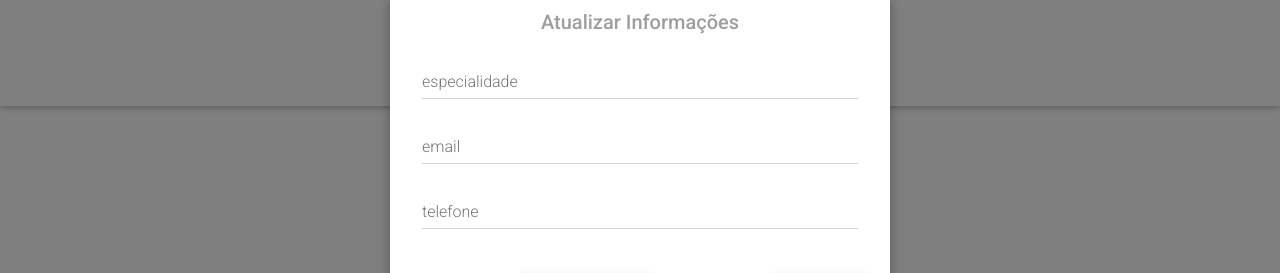
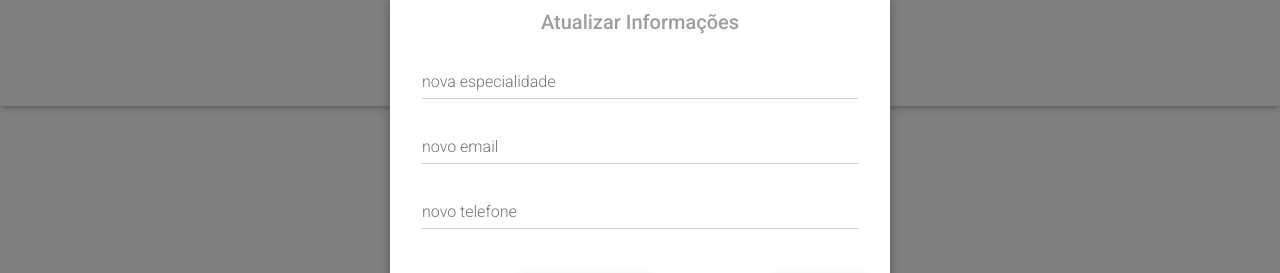
Before and after one commit to wesleylq/When-Doc-Front-end-, a React (Create React App) app: page /menu/meuPerfil in a window 1280 px wide. Both pictures are taken after a click on the icon 1109 px from the left and 124 px from the top of the page. Shown: the part 239-512 px from the top of the page. Built offline with nearby package versions, Linux system fonts and the light colour scheme; no server answers.

Commit message:
melhoria de edit info medico

```diff
--- a/src/Api.js
+++ b/src/Api.js
@@ -1,7 +1,7 @@
 import axios from 'axios';
 
 const api = axios.create({
-    baseURL: ' https://backend-when-doc.herokuapp.com'
+    baseURL: 'https://backend-when-doc.herokuapp.com'
 });
 
 
--- a/src/meuPerfil/EditDados.js
+++ b/src/meuPerfil/EditDados.js
@@ -10,22 +10,44 @@ class MeuPerfil extends React.Component {
       modal14: false,
       medico: ""
     };
+    this.handleSubmit = this.handleSubmit.bind(this);
+    this.novasInformacoes = this.novasInformacoes.bind(this);
   }
 
-handleSubmit = event => {
+handleSubmit = () => {
+    const novaInfo = this.novasInformacoes(this.state.especialidade, this.state.email, this.state.telefone);
     const newDoctor = {
       nome: this.props.nome,
-    especialidade : this.state.especialidade,
+      especialidade : novaInfo.novaEspecialidade,
       cpf : this.props.cpf,
       crm : this.props.crm,
-    email: this.state.email,
-    telefone: this.state.telefone,
+      email: novaInfo.novoEmail,
+      telefone: novaInfo.novoTelefone
 
     }
     api.saveDoctor(newDoctor).then(res => {
         console.log(res);
         console.log(res.data);
     })
+
+}
+
+  novasInformacoes = (especialidade, email, telefone) => {
+    var info = {
+      novaEspecialidade : this.props.especialidade,
+      novoEmail : this.props.email,
+      novoTelefone : this.props.telefone
+    }
+    if(especialidade !== undefined) {
+      info.novaEspecialidade = especialidade;
+    }
+    if(email !== undefined) {
+      info.novoEmail = email;
+    }
+    if(telefone !== undefined) {
+      info.novoTelefone = telefone;
+    }
+    return info;
   }
 
 
@@ -41,15 +63,14 @@ handleSubmit = event => {
       <div>
         <i onClick={() => this.toggle(14)} id='iconeButtonConfiguracaoMedico' className="navbar-toggler fa fa-cog" aria-hidden="true"></i>
         <Modal isOpen={this.state.modal14} toggle={() => this.toggle(14)} centered>
-          <form className="mx-3 grey-text" onSubmit={this.handleSubmit}>
+          <form className="mx-3 grey-text">
             <ModalBody>
                 <p className="h5 text-center">Atualizar Informações</p>
-                <Input type="text" onChange={(value) => this.setState({especialidade: value.target.value})} label="especialidade"/>
-                <Input type="email" onChange={(value) => this.setState({email: value.target.value})} label="email"/>
-                <Input type="text" onChange={(value) => this.setState({telefone: value.target.value})}  label="telefone" />
+                <Input type="text" onChange={(value) => this.setState({especialidade: value.target.value})} label="nova especialidade"/>
+                <Input type="email" onChange={(value) => this.setState({email: value.target.value})} label="novo email"/>
+                <Input type="text" onChange={(value) => this.setState({telefone: value.target.value})}  label="novo telefone" />
             </ModalBody>
-
-            <Button color="mdb-color" type="submit" rounded >Atualizar</Button>
+            <Button color="mdb-color" type="submit" onClick={this.handleSubmit} >Atualizar</Button>
             <Button color="secondary" onClick={() => this.toggle(14)} className="float-right">Sair</Button>
           </form>
         </Modal>
--- a/src/meuPerfil/MeuPerfil.js
+++ b/src/meuPerfil/MeuPerfil.js
@@ -21,8 +21,11 @@ class MeuPerfil extends Component {
           <section className="team-section text-center my-5">
             <div className="jumbotron text-center">
                 <EditDados nome={this.state.medico.nome}
+                            especialidade={this.state.medico.especialidade}
                             cpf={this.state.medico.cpf}
-                            crm={this.state.medico.crm}/>
+                            crm={this.state.medico.crm}
+                            email={this.state.medico.email}
+                            telefone={this.state.medico.telefone}/>
                 <h2 className="card-title h2">{this.state.medico.nome}</h2>
                 <p className="text my-4">{this.state.medico.especialidade}</p>
                 <div className="row d-flex justify-content-center">
```
Also changed, not shown: bd.json (+13 -13 lines), 1 other file (tests, documents, lock files or other folders). Lines whose indentation alone changed are shown as unchanged.
